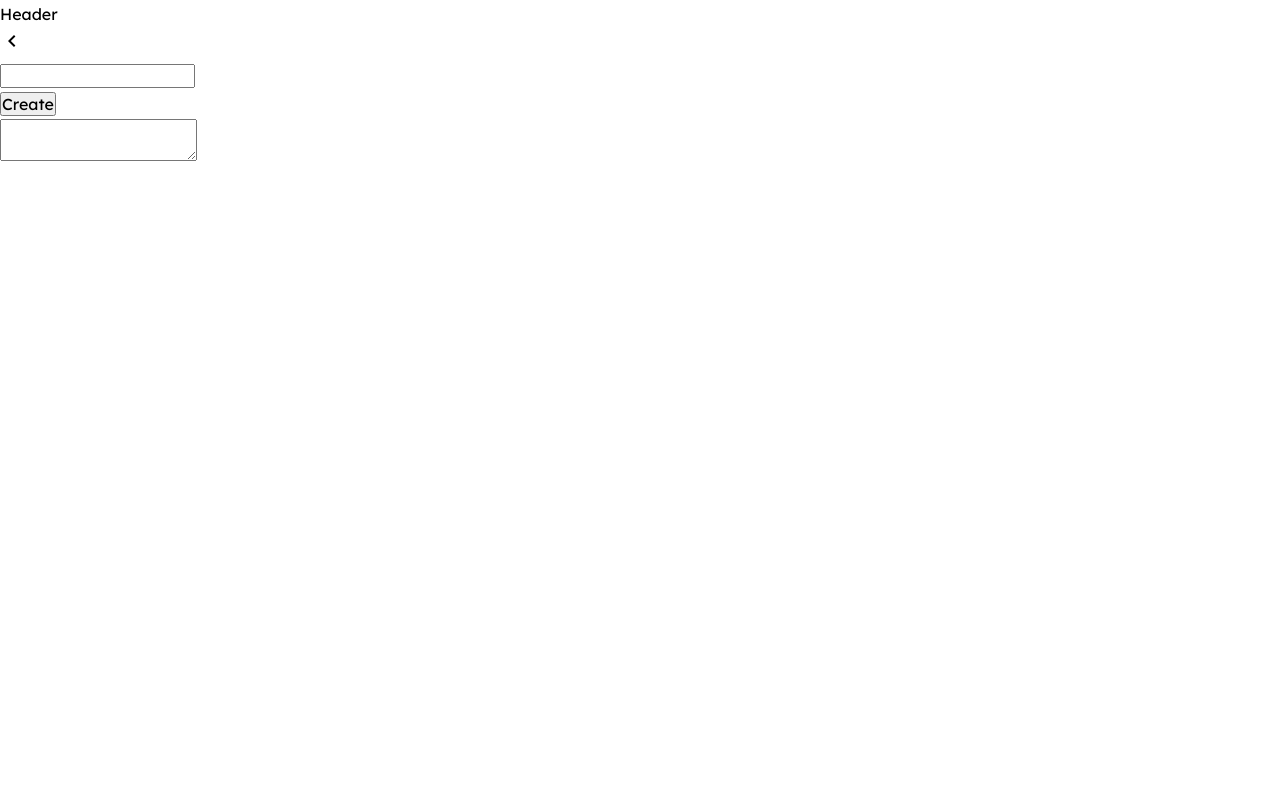
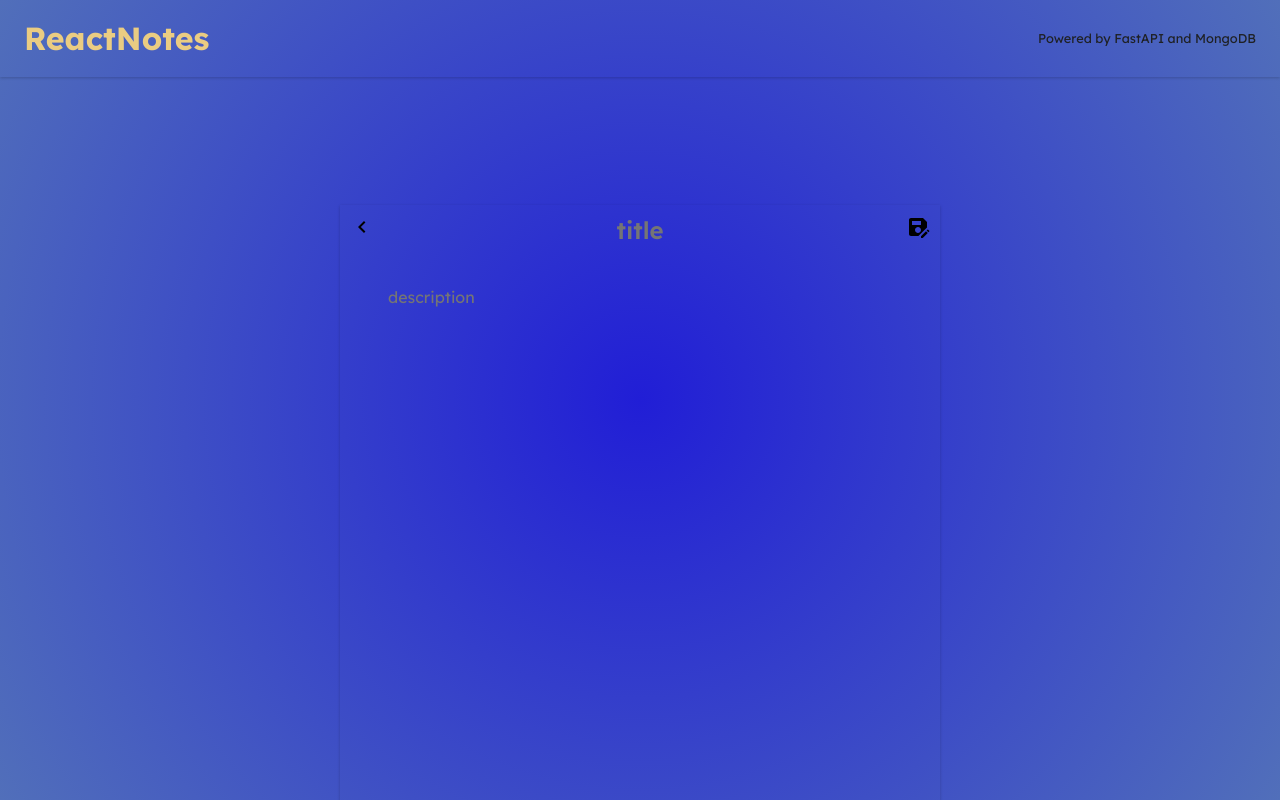
Before and after one commit to nicothll/notes-client, a React (Create React App) app: page /notes/new in a window 1280 px wide. Built offline with nearby package versions, Linux system fonts and the light colour scheme; no server answers.

Commit message:
added animations

```diff
--- a/package.json
+++ b/package.json
@@ -18,6 +18,7 @@
     "@types/react-router-dom": "^5.3.3",
     "@types/styled-components": "^5.1.25",
     "axios": "^0.27.2",
+    "framer-motion": "^6.3.3",
     "react": "^18.1.0",
     "react-dom": "^18.1.0",
     "react-router-dom": "^6.3.0",
--- a/public/index.html
+++ b/public/index.html
@@ -6,7 +6,7 @@
     <meta name="viewport" content="width=device-width, initial-scale=1" />
     <meta name="theme-color" content="#000000" />
     <link rel="manifest" href="%PUBLIC_URL%/manifest.json" />
-    <title>Notes App</title>
+    <title>ReactNotes</title>
   </head>
   <body>
     <div id="root"></div>
--- a/src/App.tsx
+++ b/src/App.tsx
@@ -1,17 +1,22 @@
-import { Routes, Route } from "react-router-dom";
+import { AnimatePresence } from "framer-motion";
+import { Routes, Route, useLocation } from "react-router-dom";
 import Header from "./components/Header";
 import NotePage from "./pages/NotePage";
 import NotesListPage from "./pages/NotesListPage";
 
 function App() {
 
+  const location = useLocation();
+
   return (
     <div className="App">
       <Header />
-      <Routes>
-        <Route path="/" element={<NotesListPage />} />
-        <Route path="/notes/:id" element={<NotePage />} />
-      </Routes>
+      <AnimatePresence exitBeforeEnter>
+        <Routes location={location} key={location.key}>
+          <Route path="/" element={<NotesListPage />} />
+          <Route path="/notes/:id" element={<NotePage />} />
+        </Routes>
+      </AnimatePresence>
     </div>
   );
 }
--- /dev/null
+++ b/src/animations/variants.ts
@@ -0,0 +1,52 @@
+const springTransition = {
+        type: "spring",
+        mass: 0.6,
+        damping: 9,
+        when: "beforeChildren",
+        staggerChildren: 0.4,
+}
+
+export const homeContainerVariants = {
+    hidden: {
+      opacity: 0,
+    },
+    visible: {
+      opacity: 1,
+      transition: { delay: 0.3, duration: 1 },
+    },
+    exit: {
+      x: '-100vw',
+      transition: { ease: 'easeInOut' },
+    }
+  }
+export const containerLeftVariants = {
+    hidden: {
+    opacity: 0,
+    x: "-100vw",
+    },
+    visible: {
+        opacity: 1,
+        x: 0,
+        transition: springTransition
+    },
+    exit: {
+        x: '-100vw',
+        transition: { ease: 'easeInOut' },
+        }
+}
+
+export const containerRightVariants = {
+    hidden: {
+        opacity: 0,
+        x: "100vw",
+    },
+    visible: {
+        opacity: 1,
+        x: 0,
+        transition: springTransition
+    },
+    exit: {
+        x: '100vw',
+        transition: { ease: 'easeInOut' },
+      }
+}
--- a/src/components/Header.tsx
+++ b/src/components/Header.tsx
@@ -1,9 +1,54 @@
-import React from 'react'
+import { motion } from 'framer-motion'
+import styled from 'styled-components'
+import { device } from '../config/device'
+
+const HeaderVariants = {
+  hidden: {
+    y: -250
+  },
+  visible: {
+    y: 0,
+    transition: { delay: 0.1, type: 'spring' , stiffness: 70 }
+  }
+}
 
 const Header = () => {
   return (
-    <div>Header</div>
+    <HeaderStyled
+      as={motion.div}
+      variants={HeaderVariants}
+      initial="hidden"
+      animate="visible"
+    >
+      <h1>ReactNotes</h1>
+      <small>Powered by FastAPI and MongoDB</small>
+    </HeaderStyled>
   )
 }
 
 export default Header
+
+const HeaderStyled = styled.header`
+  display: flex;
+  padding: 1.5rem;
+  justify-content: space-between;
+  box-shadow: 0px 1px 3px rgba(0,0,0,0.2);
+
+  & h1{
+    font-size: 2rem;
+    color: var(--secondary-color);
+    font-weight: 800;
+    text-align: center;
+  }
+
+  & small {
+    color: var(--color-dark);
+    font-size: 0.8rem;
+  }
+
+  @media screen and ${device.mobile} {
+    display: grid;
+    grid-template-rows: repeat(2, 1fr);
+  };
+
+`
--- a/src/components/NoteItem.tsx
+++ b/src/components/NoteItem.tsx
@@ -1,3 +1,4 @@
+import { motion } from 'framer-motion';
 import { Link } from 'react-router-dom'
 import styled from 'styled-components'
 
@@ -16,7 +17,7 @@ const NoteItem = ({ note }: NoteProps) => {
   return (
     <Link to={`/notes/${note._id}`}>
         <NoteItemStyled>
-            <h3>{ note.title }</h3>
+            <motion.h3 whileHover={{scale: 1.1, originX: 0.1, color: '#f8e112'}}>{ note.title }</motion.h3>
         </NoteItemStyled>
     </Link>
   )
@@ -24,4 +25,14 @@ const NoteItem = ({ note }: NoteProps) => {
 
 export default NoteItem
 
-const NoteItemStyled = styled.div``
+const NoteItemStyled = styled.div`
+  border-bottom: 1px solid  var(--primary-color-variant);
+  margin-bottom: 12px;
+  padding: 8px 24px;
+  color: var(--primary-color);
+  transition: all 0.4s ease-in-out;
+
+  // &:hover {
+  //   background-color: var(--secondary-bg-color);
+  // }
+`
--- /dev/null
+++ b/src/config/device.ts
@@ -0,0 +1,11 @@
+const SIZE = {
+    mobile: '600px',
+    tablet: '1024px',
+    laptop: '2560px',
+  }
+
+export const device = {
+mobile: `(max-width: ${SIZE.mobile})`,
+tablet: `(max-width: ${SIZE.tablet})`,
+laptop: `(max-width: ${SIZE.laptop})`,
+}
--- a/src/index.css
+++ b/src/index.css
@@ -11,6 +11,14 @@
   --color-lighter: #f9f9f9;
   --color-white: #fff;
   --color-border:#e0e3e6;
+  --primary-color: rgb(15, 11, 84);
+  --primary-color-variant: rgba(15, 11, 84, 0.3);
+  --secondary-color: rgb(234, 204, 130);
+  --secondary-color-variant: rgba(234, 204, 130, 0.5);
+  --primary-bg-color: rgb(55, 47, 199);
+  --secondary-bg-color: rgb(241, 229, 150);
+  --primary-bg-variant: radial-gradient(circle, rgb(33, 30, 214) 0%, rgb(81, 111, 186) 100%);
+  --margin-container: 8rem auto 4rem;
 }
 
 .dark {
@@ -44,6 +52,21 @@ body{
   font-size: 16px;
 }
 
-a {
+a, ol, li {
   text-decoration: none;
 }
+
+.App {
+  background: var(--primary-bg-color);
+  background: var(--primary-bg-variant);
+  overflow: hidden;
+  height: 100vh;
+  align-items: center;
+}
+
+.container {
+  max-width: 600px;
+  margin: var(--margin-container);
+  box-shadow: 0px 1px 3px rgba(0,0,0,0.2);
+
+}
--- a/src/pages/NotePage.tsx
+++ b/src/pages/NotePage.tsx
@@ -4,10 +4,13 @@ import axios from '../api/axios';
 import styled from 'styled-components'
 import ChevronLeftIcon from '@mui/icons-material/ChevronLeft';
 import DeleteForeverIcon from '@mui/icons-material/DeleteForever';
+import SaveAsIcon from '@mui/icons-material/SaveAs';
 import { Note } from "../components/NoteItem"
+import { motion } from 'framer-motion';
+import { containerRightVariants } from '../animations/variants';
+import { device } from '../config/device';
 
-
-const NotePage = () => {
+const NotesListPage = () => {
 
   const { id } = useParams()
     const [ note, setNote ] = useState<Note>()
@@ -74,43 +77,92 @@ const NotePage = () => {
     };
 
   return (
-    <NoteContainer>
+    <NoteContainer className="container"
+        as={motion.div}
+        variants={containerRightVariants}
+        initial="hidden"
+        animate="visible"
+        exit="exit"
+    >
       <NoteHeader>
+        <h3 onClick={handleSubmit}>
           <Link to="/">
-                <h3 onClick={handleSubmit}>
-                    <ChevronLeftIcon />
+            <ChevronLeftIcon fontSize='inherit' />
+          </Link>
         </h3>
-            </Link>
         <h3>
-                <input
+            <NoteInput
                 name='title'
                 onChange={handleChange}
                 defaultValue={note?.title}
+                placeholder="title"
             />
         </h3>
         <h3>
             <Link to="/">
                 {
                     id!== "new" ? (
-                            <span onClick={deleteNote}><DeleteForeverIcon /></span>
+                        <span onClick={deleteNote}><DeleteForeverIcon fontSize='inherit' /></span>
                     ) : (
-                            <button onClick={handleSubmit}>Create</button>
+                        <span onClick={handleSubmit}><SaveAsIcon fontSize='inherit' /></span>
                     )
                 }
             </Link>
         </h3>
       </NoteHeader>
-        <textarea
-            name='description'
+        <NoteText
+              name="description"
               onChange={handleChange}
               defaultValue={note?.description}
-        ></textarea>
+              placeholder="description"
+        />
     </NoteContainer>
   )
 }
 
-export default NotePage
+export default NotesListPage
 
-const NoteContainer = styled.div``
+const NoteContainer = styled.div`
+    @media screen and ${device.tablet} {
+        margin: 2rem auto;
+        max-width: 60%;
+    };
 
-const NoteHeader = styled.div``
+    @media screen and ${device.mobile} {
+        margin: 0 auto;
+        max-width: 100%;
+    };
+`
+
+const NoteHeader = styled.div`
+    display: flex;
+    align-items: center;
+    justify-content: space-between;
+    padding: 10px;
+
+    & h3 {
+        font-size: 1.5rem;
+        cursor: pointer;
+    }
+`
+const NoteInput = styled.input`
+    background-color: transparent;
+    border: none;
+    outline: none;
+    font-weight: 600;
+    text-align: center;
+    resize: none;
+`
+const NoteText = styled.textarea`
+    background-color: transparent;
+    border: none;
+    padding: 2rem 3rem;
+    width: 100%;
+    height: 70vh;
+    resize: none;
+
+    &:active, &:focus {
+        outline: none;
+        border: none:
+    }
+`
--- a/src/pages/NotesListPage.tsx
+++ b/src/pages/NotesListPage.tsx
@@ -3,7 +3,11 @@ import styled from "styled-components";
 import { useEffect, useState } from "react";
 import { Link } from "react-router-dom";
 import AddIcon from '@mui/icons-material/Add';
+import FormatListBulletedIcon from '@mui/icons-material/FormatListBulleted';
 import NoteItem, { Note } from "../components/NoteItem";
+import { motion } from "framer-motion";
+import { containerLeftVariants } from "../animations/variants";
+import { device } from "../config/device";
 
 
 const NOTES_URL = 'api/notes';
@@ -22,9 +26,17 @@ const NotesListPage = () => {
   }, [setNotes])
 
   return (
-    <NotesContainer>
+    <div>
+      <NotesContainer className="container"
+        as={motion.div}
+        variants={containerLeftVariants}
+        initial="hidden"
+        animate="visible"
+        exit="exit"
+      >
         <NotesHeader>
-        <h2>&#9782; Notes</h2>
+          <p><FormatListBulletedIcon /></p>
+          <h2> Notes</h2>
           <p>{ notes.length }</p>
         </NotesHeader>
           <NotesList>
@@ -34,21 +46,84 @@ const NotesListPage = () => {
                   ))
                 }
           </NotesList>
+      </NotesContainer>
       <ButtonContainer>
         <Link to='notes/new'>
-              <button><AddIcon /></button>
+            <motion.button
+              whileHover={{scale: 1.4}}
+            ><AddIcon fontSize="large"/></motion.button>
         </Link>
       </ButtonContainer>
-    </NotesContainer>
+    </div>
   )
 }
 
 export default NotesListPage
 
-const NotesContainer = styled.div``
+const NotesContainer = styled.div`
+  @media screen and ${device.tablet} {
+    margin: 2rem auto;
+    max-width: 60%;
+  };
 
-const NotesHeader = styled.div``
+  @media screen and ${device.mobile} {
+    margin: 0 auto;
+    max-width: 100%;
 
-const NotesList = styled.ol``
+  };
+`
 
-const ButtonContainer = styled.div``
+const NotesHeader = styled.div`
+  display: flex;
+  align-items: center;
+  justify-content: space-between;
+  padding: 10px 16px;
+  cursor: default;
+
+  & h2, p {
+    font-size: 1.5rem;
+    color: var(--primary-color);
+  }
+
+  & p {
+    color: var(--secondary-color);
+  }
+
+  & svg {
+    margin-top: 7px;
+  }
+`
+
+const NotesList = styled.ol`
+  display: inline;
+  padding: 0;
+  margin: 1rem auto;
+  overflow-y: auto;
+
+  @media screen and ${device.mobile} {
+    height: 100vh;
+    width: 100vw;
+  };
+`
+
+const ButtonContainer = styled.div`
+  font-size: 48px;
+  position: absolute;
+  bottom: 24px;
+  right: 16px;
+  background: var(--secondary-color);
+  width: 60px;
+  height: 60px;
+  border-radius: 50%;
+  display: flex;
+  align-items: center;
+  justify-content: center;
+  box-shadow: 1px 1px 10px rgba(0, 0, 0, 0.2);
+
+  & button {
+    border: none;
+    background: transparent;
+    align-items: center;
+    cursor: pointer;
+  }
+`
```
Also changed, not shown: 1 other file (tests, documents, lock files or other folders). Lines whose indentation alone changed are shown as unchanged.
